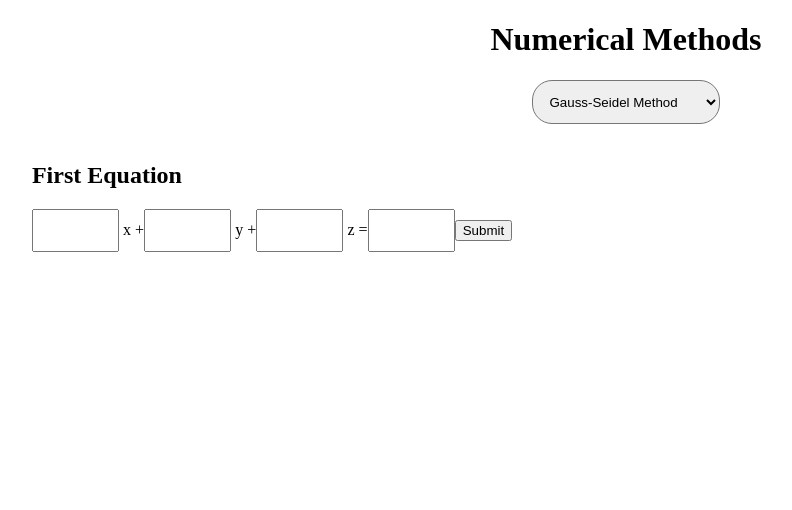
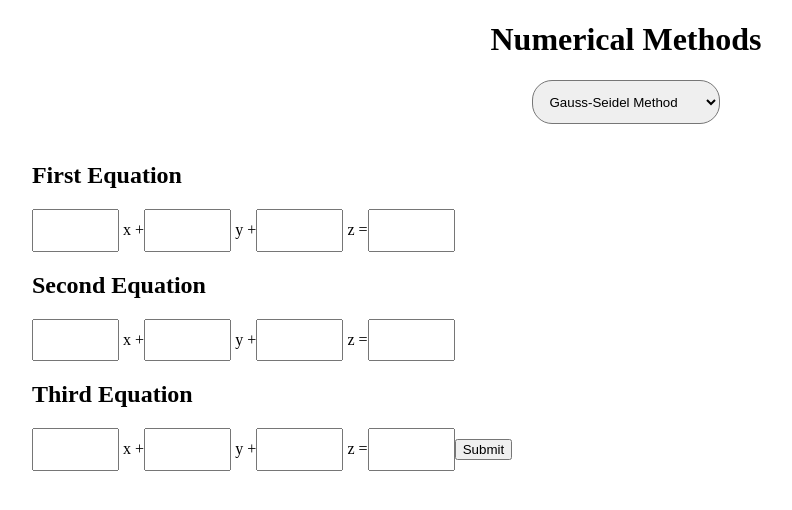
Before and after one commit to subhendudash02/numerical-methods, a React (Create React App) app: page / in a window 1280 px wide. Shown: the top 510 px of the page, without its empty margins (14-806 px from the left). Built offline with nearby package versions, Linux system fonts and the light colour scheme; the HTML template or start-up script is replaced by a standard one.

Commit message:
Added code of Gauss-Seidel method

```diff
--- a/package.json
+++ b/package.json
@@ -6,9 +6,11 @@
     "@testing-library/jest-dom": "^5.16.2",
     "@testing-library/react": "^12.1.3",
     "@testing-library/user-event": "^13.5.0",
+    "mathjs": "^10.1.1",
     "react": "^17.0.2",
     "react-dom": "^17.0.2",
     "react-scripts": "5.0.0",
+    "requirejs": "^2.3.6",
     "web-vitals": "^2.1.4"
   },
   "scripts": {
--- a/src/components/equations.jsx
+++ b/src/components/equations.jsx
@@ -1,18 +1,38 @@
 import React, { Component } from 'react';
 import "../styles/equations.css";
+import gaussSeidel from '../methods/gaussSeidel';
 
 class Equations extends React.Component {
     constructor(props) {
         super(props);
-        this.state = {a1: '', b1: '', c1: '', const1: ''};
+        this.state = {
+            // First equation
+            a1: '',
+            b1: '',
+            c1: '',
+            const1: '',
+
+            // Second equation
+            a2: '',
+            b2: '',
+            c2: '',
+            const2: '',
+
+            // Third equation
+            a3: '',
+            b3: '',
+            c3: '',
+            const3: '',
+        };
         this.handleChange = this.handleChange.bind(this);
         this.handleSubmit = this.handleSubmit.bind(this);
     }
 
     handleSubmit(event) {
-        const {a1, b1, c1, const1} = this.state;
+        const {a1, b1, c1, const1, a2, b2, c2, const2, a3, b3, c3, const3} = this.state;
+        let matrix = [[a1, b1, c1, const1], [a2, b2, c2, const2], [a3, b3, c3, const3]];
         event.preventDefault();
-
+        gaussSeidel(matrix);
     }
 
     handleChange(event) {
@@ -31,17 +51,17 @@ class Equations extends React.Component {
                 <input name="c1" type="text" id="c1" value={this.state.c1} onChange={this.handleChange} /> z =
                 <input name="const1" type="text" id="const1" value={this.state.const1} onChange={this.handleChange} />
 
-                {/* <h2>Second Equation</h2>
-                <input type="text" id="a2" /> x +
-                <input type="text" id="b2" /> y +
-                <input type="text" id="c2" /> z =
-                <input type="text" id="const2" />
+                <h2>Second Equation</h2>
+                <input name="a2" type="text" id="a2" value={this.state.a2} onChange={this.handleChange} /> x +
+                <input name="b2" type="text" id="b2" value={this.state.b2} onChange={this.handleChange} /> y +
+                <input name="c2" type="text" id="c2" value={this.state.c2} onChange={this.handleChange} /> z =
+                <input name="const2" type="text" id="const2" value={this.state.const2} onChange={this.handleChange} />
 
                 <h2>Third Equation</h2>
-                <input type="text" id="a3" /> x +
-                <input type="text" id="b3" /> y +
-                <input type="text" id="c3" /> z =
-                <input type="text" id="const3" /> */}
+                <input name="a3" type="text" id="a2" value={this.state.a3} onChange={this.handleChange} /> x +
+                <input name="b3" type="text" id="b2" value={this.state.b3} onChange={this.handleChange} /> y +
+                <input name="c3" type="text" id="c2" value={this.state.c3} onChange={this.handleChange} /> z =
+                <input name="const3" type="text" id="const1" value={this.state.const3} onChange={this.handleChange} />
                 <button>Submit</button>
             </form>
         );
--- /dev/null
+++ b/src/methods/gaussSeidel.jsx
@@ -0,0 +1,40 @@
+import {round} from 'mathjs';
+
+function gaussSeidel(array) {
+    // matrix = [[a1, b1, c1, const1], [a2, b2, c2, const2], [a3, b3, c3, const3]]
+
+    let output = ``;
+
+    for (let i = 0; i < array.length; i++) {
+        for (let j = 0; j < array[0].length; j++) {
+            array[i][j] = parseInt(array[i][j]);
+        }
+    }
+
+    let x = (y1, z1) => {return ((array[0][3] - (array[0][1] * y1) - (array[0][2] * z1)) / array[0][0])};
+    let y = (x1, z1) => {return ((array[1][3] - (array[1][0] * x1) - (array[1][2] * z1)) / array[1][1])};
+    let z = (x1, y1) => {return ((array[2][3] - (array[2][0] * x1) - (array[2][1] * y1)) / array[2][2])};
+
+    let x_up = x(0, 0);
+    let y_up = y(x_up, 0);
+    let z_up = z(x_up, y_up);
+
+    output += `Iteration - 1: <br>x = ${round(x_up, 4)}<br>
+                                y = ${round(y_up, 4)}<br>
+                                z = ${round(z_up, 4)}<br><br>`;
+
+    for (let i = 2; i <= 5; i++) {
+            x_up = x(y_up, z_up);
+            y_up = y(x_up, z_up);
+            z_up = z(x_up, y_up);
+
+            output += `Iteration - ${i}: <br>x = ${round(x_up, 4)}<br>
+                            y = ${round(y_up, 4)}<br>
+                            z = ${round(z_up, 4)}<br><br>`;
+    }
+
+    console.log(output);
+
+}
+
+export default gaussSeidel;
```
Also changed, not shown: 1 other file (tests, documents, lock files or other folders).
